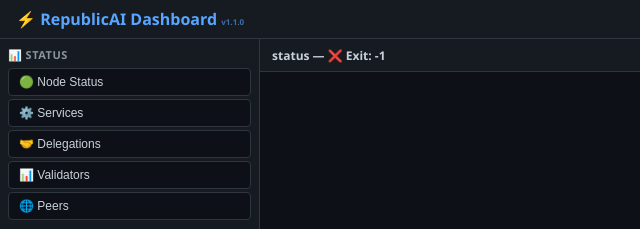
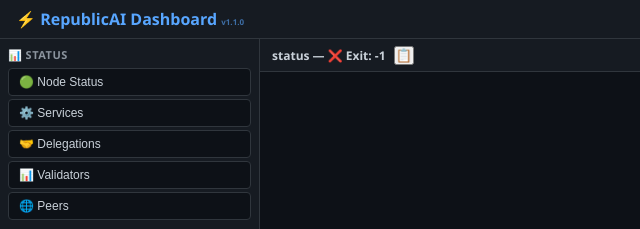
Before and after one commit to billythekidz/republicai-dashboard, a website: page public/index.html in a window 1280 px wide. Shown: the top 229 px of the page, 0-640 px from the left. Drawn offline with Linux system fonts and the light colour scheme; no server answers.

Commit message:
feat: add Copy Log button (📋) in output header

```diff
--- a/public/app.js
+++ b/public/app.js
@@ -20,6 +20,15 @@ function appendOutput(text, cssClass) {
 
 function clearOutput() {
     outputEl.textContent = '';
+}
+
+function copyLog() {
+    const text = outputEl.textContent || '';
+    navigator.clipboard.writeText(text).then(() => {
+        const btn = document.getElementById('copy-log-btn');
+        btn.textContent = '✅';
+        setTimeout(() => { btn.textContent = '📋'; }, 1500);
+    });
 }
 
 function setRunning(label) {
--- a/public/index.html
+++ b/public/index.html
@@ -82,6 +82,7 @@
       <div id="output-header">
         <span id="output-title">Output</span>
         <span id="output-spinner" class="hidden">⏳ Running...</span>
+        <button id="copy-log-btn" onclick="copyLog()" title="Copy output to clipboard">📋</button>
         <button id="share-peers-btn" class="hidden share-btn" onclick="openSharePeers()">📡 Share Peers</button>
         <div style="flex:1"></div>
         <button id="clear-btn" onclick="clearOutput()">Clear</button>
```
